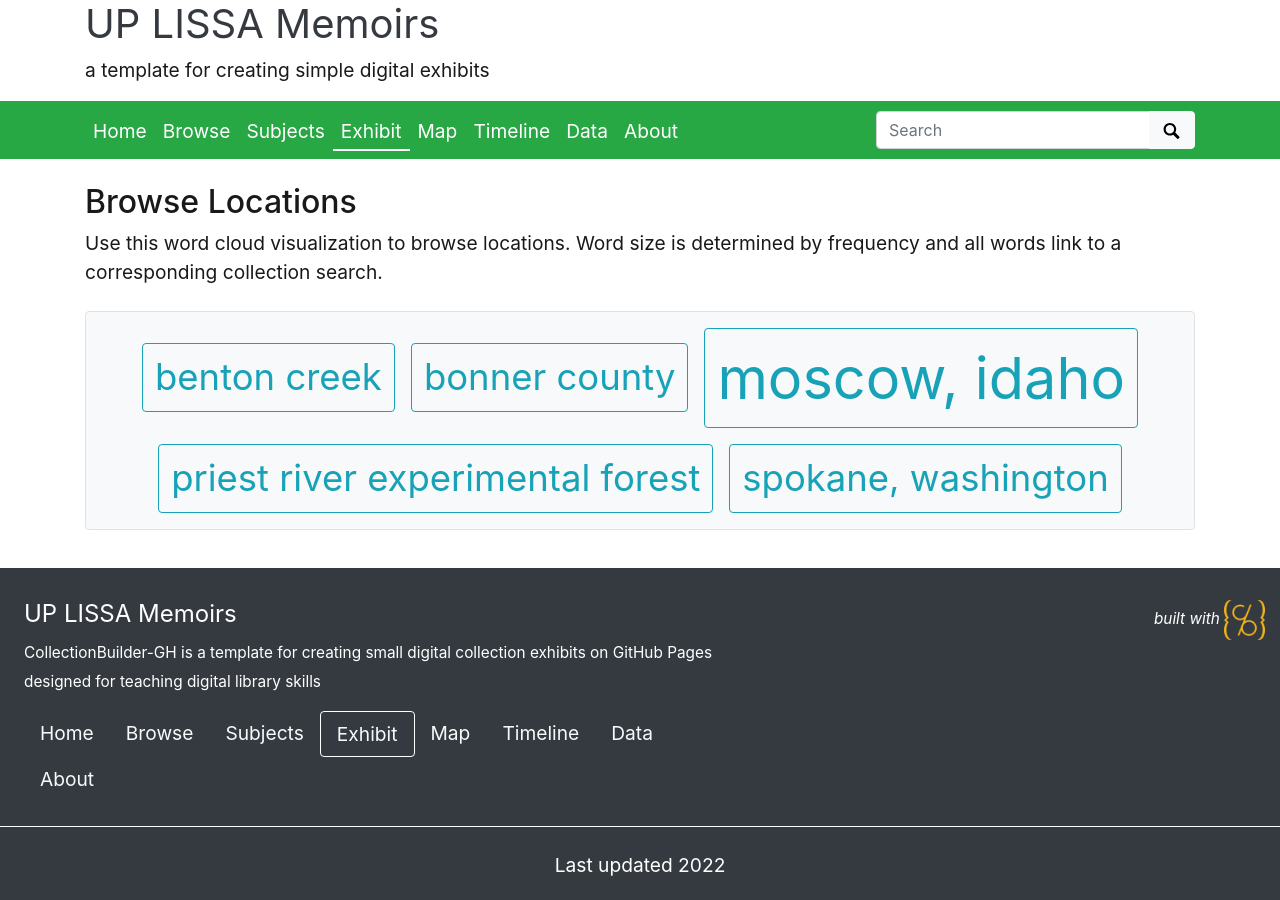
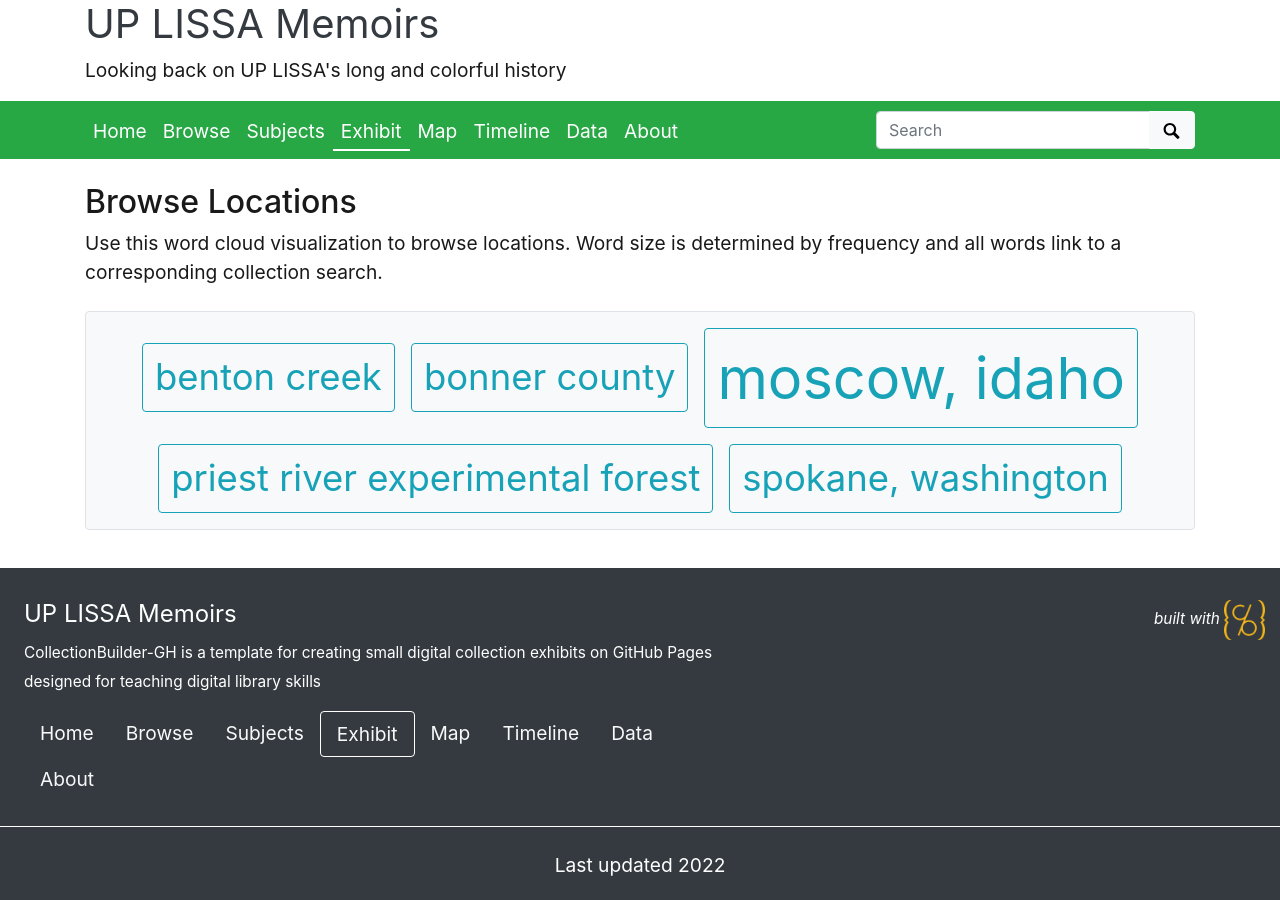
Before and after one commit to unkabogaton/UPLISSAMemoirs, a Jekyll site: the page built from pages/locations.md, in a window 1280 px wide. Built offline with Jekyll 4.4.1, drawn with Linux system fonts in a browser that asks for light colours.

Commit message:
Chan - Updated tagline to -
Looking back on UP LISSA's long and colorful history

```diff
--- a/_config.yml
+++ b/_config.yml
@@ -22,7 +22,7 @@ source-code: https://github.com/CollectionBuilder/collectionbuilder-gh
 # title of site appears in banner
 title: UP LISSA Memoirs
 # tagline, a short phrase that will appear throughout the site in the top banner
-tagline: a template for creating simple digital exhibits
+tagline: Looking back on UP LISSA's long and colorful history
 # description appears in meta tags and other locations
 # this description might appear in search result lists, keep around 160 characters max
 description: "CollectionBuilder-GH is a template for creating small digital collection exhibits on GitHub Pages designed for teaching digital library skills"
```
